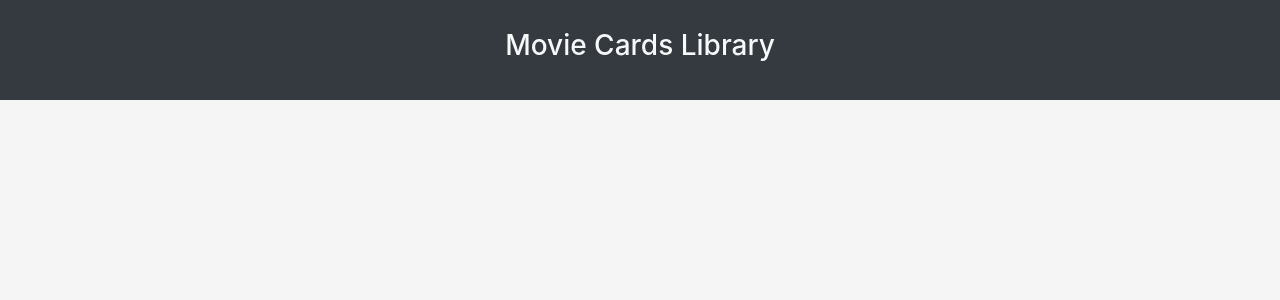
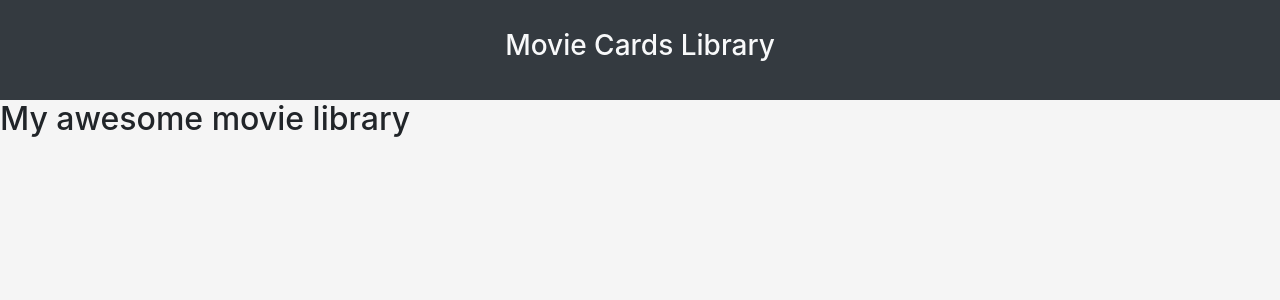
Before and after one commit to tryber/sd-05-block12-project-movie-card-library-stateful, a React (Create React App) app: page / in a window 1280 px wide. Shown: the top 300 px of the page. Built offline with nearby package versions, Linux system fonts and the light colour scheme.

Commit message:
Initial Commit 2

```diff
--- a/src/App.js
+++ b/src/App.js
@@ -1,5 +1,6 @@
 import React from 'react';
 import './App.css';
+import MovieLibrary from './components/MovieLibrary'
 
 import Header from './components/Header';
 
@@ -7,6 +8,7 @@ function App() {
   return (
     <div className="App">
       <Header />
+      <MovieLibrary />
     </div>
   );
 }
--- a/src/components/MovieLibrary.jsx
+++ b/src/components/MovieLibrary.jsx
@@ -14,9 +14,9 @@ class MovieLibrary extends Component {
     return (
       <div>
         <h2> My awesome movie library </h2>
-        <SearchBar />
-        <MovieList movies={this.props.movies} />
-        <AddMovie />
+        {/* <SearchBar /> */}
+        {/* <MovieList movies={this.props.movies} /> */}
+        {/* <AddMovie /> */}
       </div>
     );
   }
```
